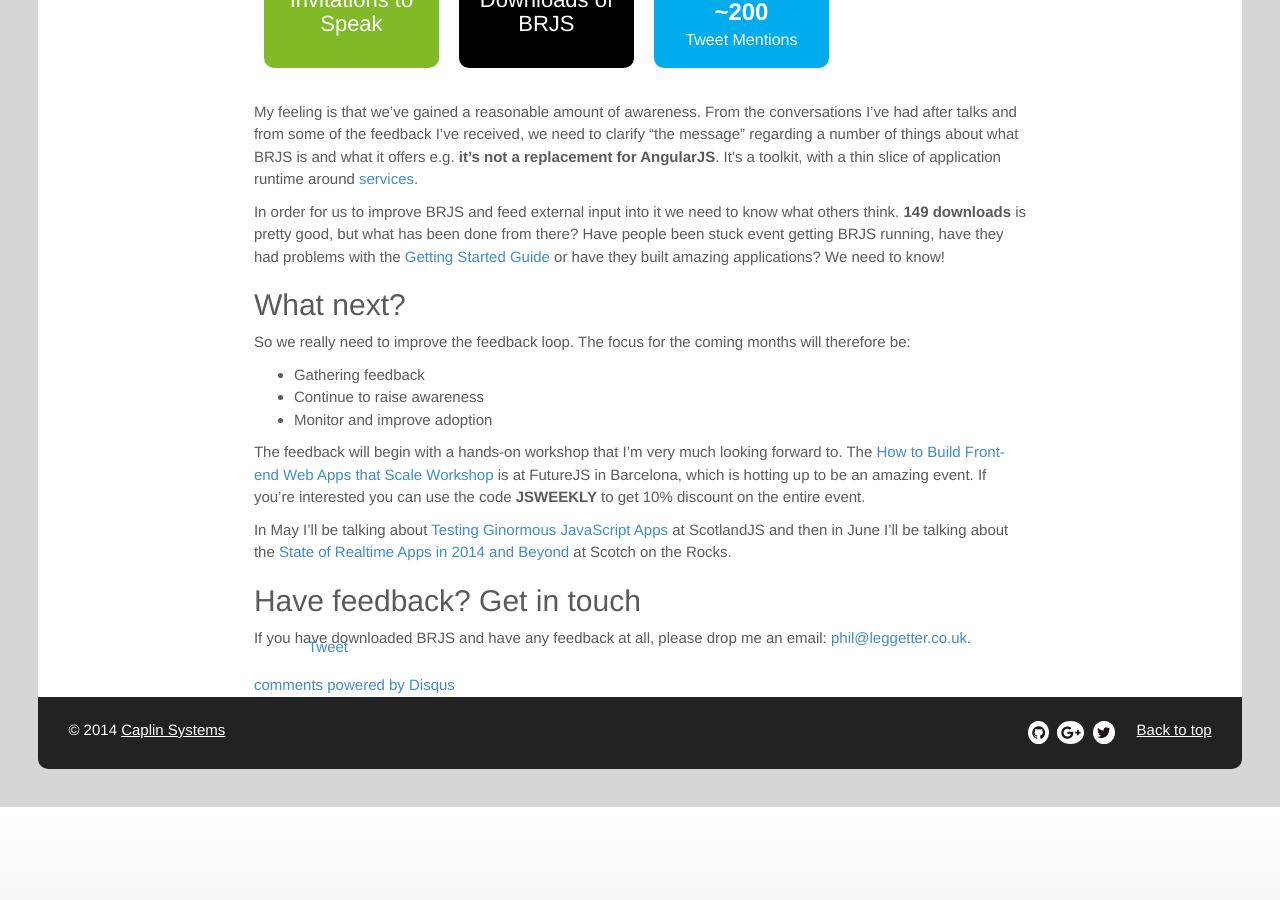
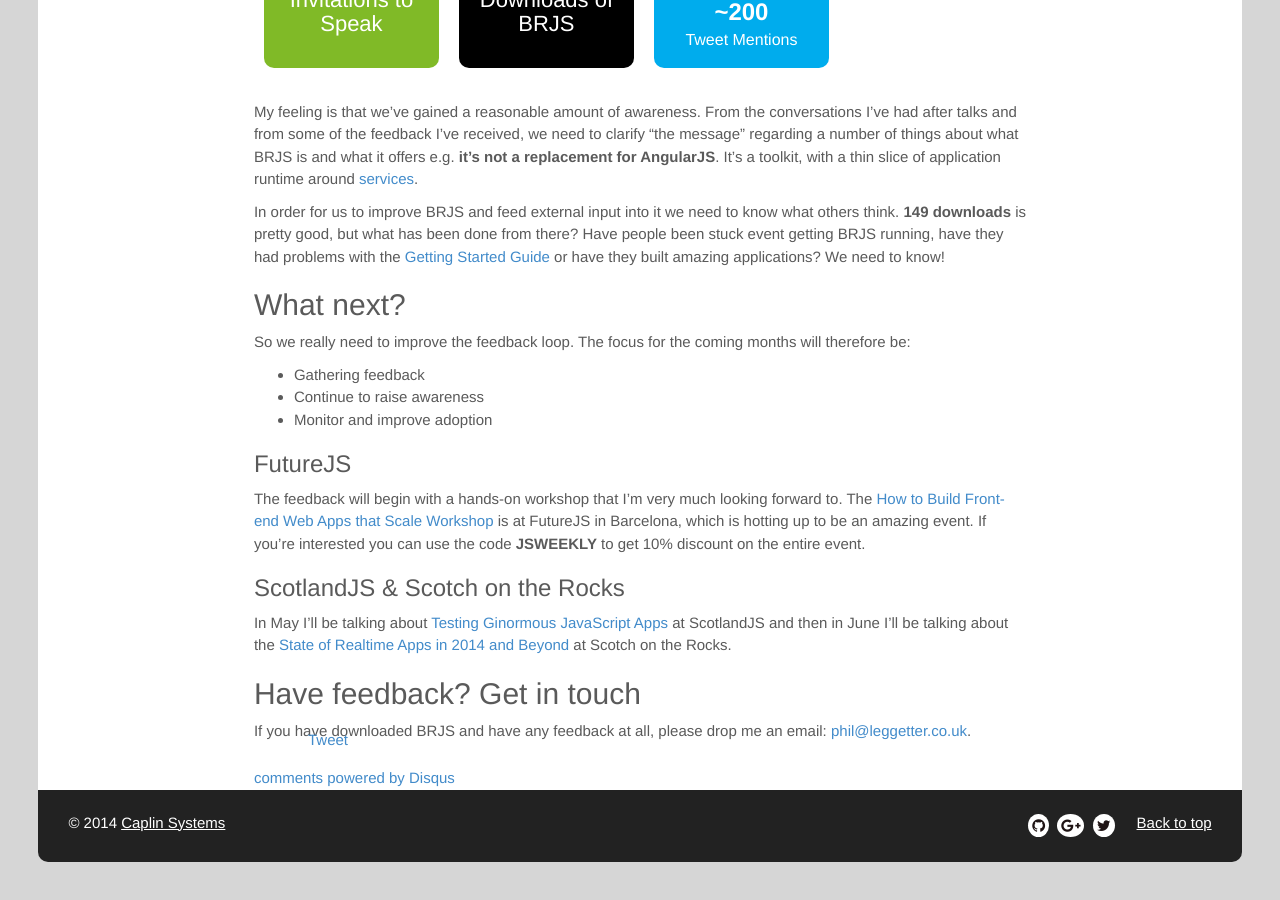
Before and after one commit to BladeRunnerJS/brjs-site, a Jekyll site: the page built from _posts/2014-04-07-open-sourcing-stats.md, in a window 1280 px wide and 900 px high, scrolled down 1765 px. Built offline with Jekyll 4.4.1, drawn with Linux system fonts in a browser that asks for light colours; nearby versions of some CDN libraries; Markdown is read by kramdown in place of the engine named in the settings; comment, search, counter and statistics services are not loaded; before the commit the page ends 2572 px from its top, so only the background shows below that.

Commit message:
adding headings

```diff
--- a/_posts/2014-04-07-open-sourcing-stats.md
+++ b/_posts/2014-04-07-open-sourcing-stats.md
@@ -238,7 +238,11 @@
 * Continue to raise awareness
 * Monitor and improve adoption
 
+### FutureJS
+
 The feedback will begin with a hands-on workshop that I'm very much looking forward to. The [How to Build Front-end Web Apps that Scale Workshop](http://futurejs.org/workshops/how-to-build-front-end-web-apps-that-scale) is at FutureJS in Barcelona, which is hotting up to be an amazing event. If you're interested you can use the code **JSWEEKLY** to get 10% discount on the entire event.
+
+### ScotlandJS & Scotch on the Rocks
 
 In May I'll be talking about [Testing Ginormous JavaScript Apps](http://scotlandjs.com/speakers/phil/) at ScotlandJS and then in June I'll be talking about the [State of Realtime Apps in 2014 and Beyond](http://www.sotr.eu/speakers.html#phil) at Scotch on the Rocks.
 
```
